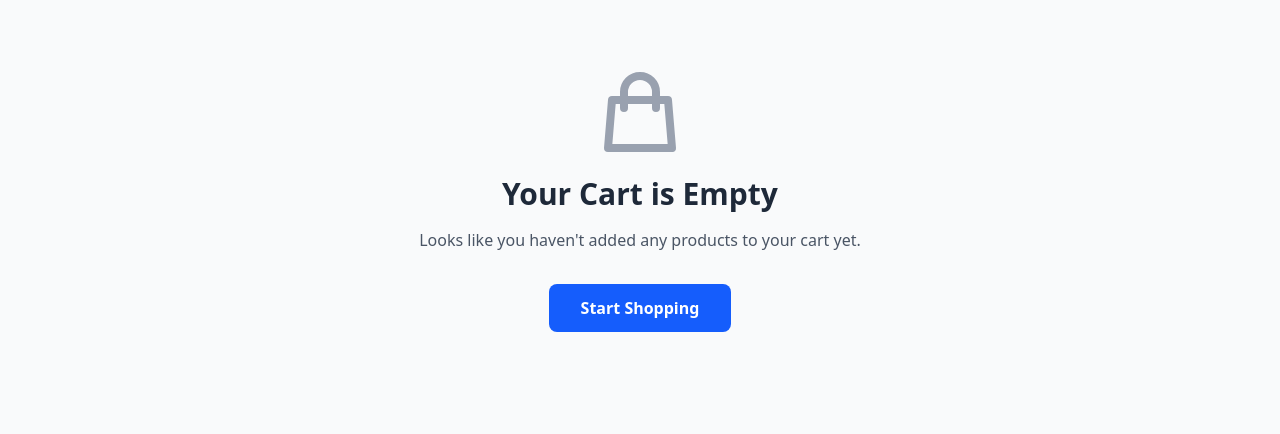
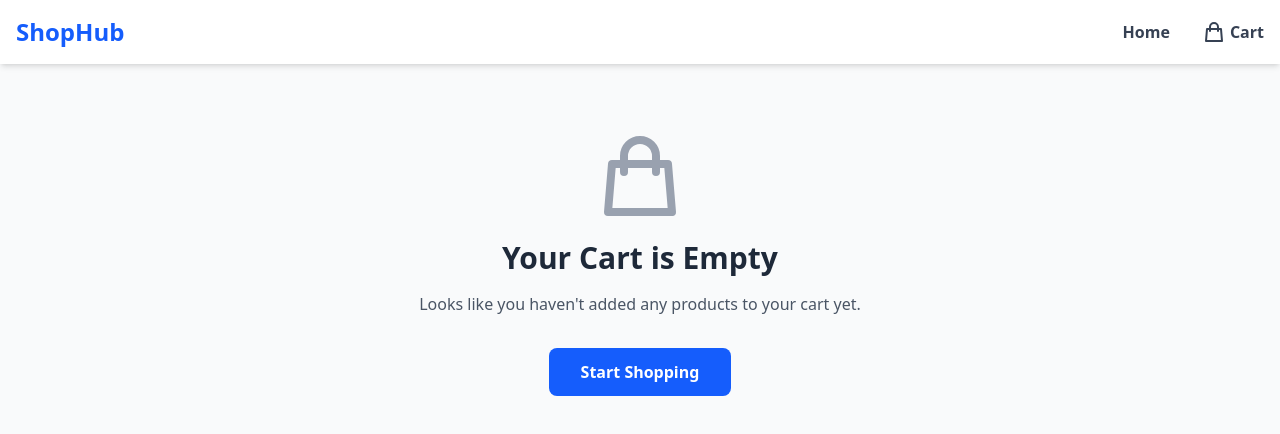
Before and after one commit to akhano014/React-E-Commerce-Store, a React (Vite) app in the folder react-ecommerce-store/: page /cart in a window 1280 px wide. Shown: the top 434 px of the page. Built offline with nearby package versions, Linux system fonts and the light colour scheme.

Commit message:
Task 6 Adding Navbar and Cart

```diff
--- a/react-ecommerce-store/src/App.jsx
+++ b/react-ecommerce-store/src/App.jsx
@@ -1,5 +1,6 @@
 import { BrowserRouter as Router, Routes, Route } from 'react-router-dom';
 import { CartProvider } from './context/CartContext';
+import Navbar from './components/Navbar/Navbar';
 import Home from './pages/Home';
 import ProductDetails from './pages/ProductDetails';
 import Cart from './pages/Cart';
@@ -10,6 +11,7 @@ function App() {
     <CartProvider>
       <Router>
         <div className="min-h-screen bg-gray-50">
+          <Navbar />
           <Routes>
             <Route path="/" element={<Home />} />
             <Route path="/product/:id" element={<ProductDetails />} />
--- /dev/null
+++ b/react-ecommerce-store/src/components/Navbar/Navbar.jsx
@@ -0,0 +1,128 @@
+import { useState, useContext } from 'react';
+import { Link } from 'react-router-dom';
+import { CartContext } from '../../context/CartContext';
+
+function Navbar() {
+  // Get cart item count from context
+  const { getCartItemCount } = useContext(CartContext);
+  const cartCount = getCartItemCount();
+
+  // State for mobile menu toggle
+  const [isOpen, setIsOpen] = useState(false);
+
+  return (
+    <nav className="sticky top-0 z-50 bg-white shadow-md">
+      <div className="container mx-auto px-4">
+        <div className="flex justify-between items-center h-16">
+          {/* Logo/Brand */}
+          <Link to="/" className="text-2xl font-bold text-blue-600 hover:text-blue-700">
+            ShopHub
+          </Link>
+
+          {/* Desktop Navigation */}
+          <div className="hidden md:flex items-center space-x-8">
+            <Link
+              to="/"
+              className="text-gray-700 hover:text-blue-600 font-semibold transition-colors"
+            >
+              Home
+            </Link>
+            <Link
+              to="/cart"
+              className="relative text-gray-700 hover:text-blue-600 font-semibold transition-colors flex items-center"
+            >
+              <svg
+                className="w-6 h-6 mr-1"
+                fill="none"
+                stroke="currentColor"
+                viewBox="0 0 24 24"
+              >
+                <path
+                  strokeLinecap="round"
+                  strokeLinejoin="round"
+                  strokeWidth={2}
+                  d="M16 11V7a4 4 0 00-8 0v4M5 9h14l1 12H4L5 9z"
+                />
+              </svg>
+              Cart
+              {cartCount > 0 && (
+                <span className="absolute -top-2 -right-2 bg-red-600 text-white text-xs font-bold rounded-full h-5 w-5 flex items-center justify-center">
+                  {cartCount}
+                </span>
+              )}
+            </Link>
+          </div>
+
+          {/* Mobile Menu Button */}
+          <button
+            onClick={() => setIsOpen(!isOpen)}
+            className="md:hidden text-gray-700 hover:text-blue-600 focus:outline-none"
+          >
+            <svg
+              className="w-6 h-6"
+              fill="none"
+              stroke="currentColor"
+              viewBox="0 0 24 24"
+            >
+              {isOpen ? (
+                <path
+                  strokeLinecap="round"
+                  strokeLinejoin="round"
+                  strokeWidth={2}
+                  d="M6 18L18 6M6 6l12 12"
+                />
+              ) : (
+                <path
+                  strokeLinecap="round"
+                  strokeLinejoin="round"
+                  strokeWidth={2}
+                  d="M4 6h16M4 12h16M4 18h16"
+                />
+              )}
+            </svg>
+          </button>
+        </div>
+
+        {/* Mobile Menu */}
+        {isOpen && (
+          <div className="md:hidden py-4 border-t border-gray-200">
+            <Link
+              to="/"
+              onClick={() => setIsOpen(false)}
+              className="block py-2 text-gray-700 hover:text-blue-600 font-semibold transition-colors"
+            >
+              Home
+            </Link>
+            <Link
+              to="/cart"
+              onClick={() => setIsOpen(false)}
+              className="block py-2 text-gray-700 hover:text-blue-600 font-semibold transition-colors flex items-center"
+            >
+              <svg
+                className="w-5 h-5 mr-2"
+                fill="none"
+                stroke="currentColor"
+                viewBox="0 0 24 24"
+              >
+                <path
+                  strokeLinecap="round"
+                  strokeLinejoin="round"
+                  strokeWidth={2}
+                  d="M16 11V7a4 4 0 00-8 0v4M5 9h14l1 12H4L5 9z"
+                />
+              </svg>
+              Cart
+              {cartCount > 0 && (
+                <span className="ml-2 bg-red-600 text-white text-xs font-bold rounded-full h-5 w-5 flex items-center justify-center">
+                  {cartCount}
+                </span>
+              )}
+            </Link>
+          </div>
+        )}
+      </div>
+    </nav>
+  );
+}
+
+export default Navbar;
```
Also changed, not shown: 1 other file (tests, documents, lock files or other folders).
